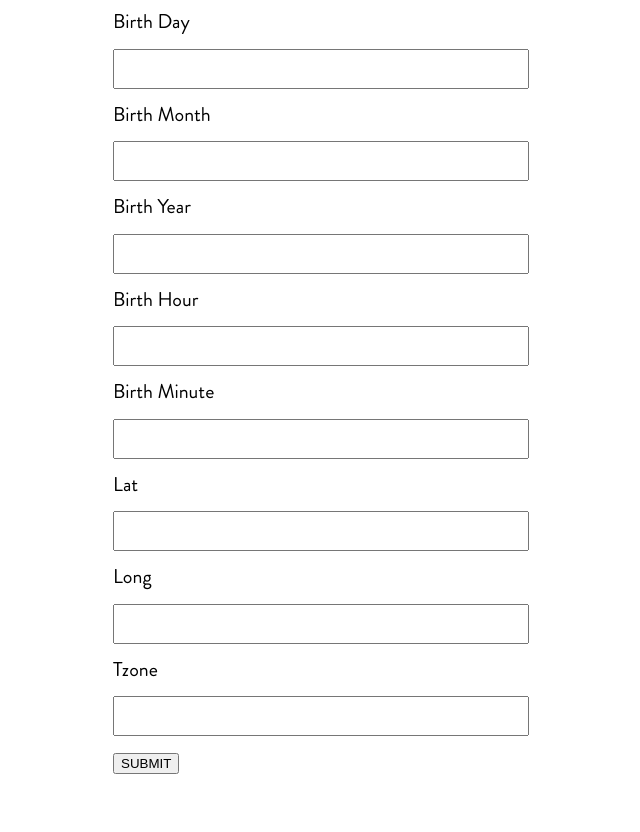
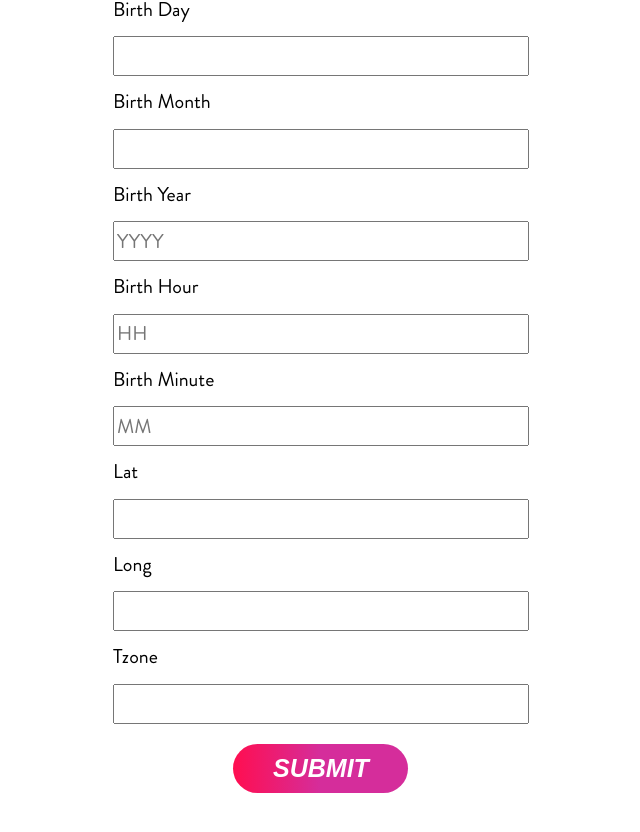
Before and after one commit to MilcahHalili/rising-sign, a Next.js app: page / in a window 1280 px wide. Shown: the part 362-1194 px from the top of the page, without its empty margins (319-959 px from the left). Built offline with nearby package versions, Linux system fonts and the light colour scheme; no server answers.

Commit message:
style form and whitespace

```diff
--- a/components/Form.js
+++ b/components/Form.js
@@ -1,5 +1,7 @@
 import React, { Component } from 'react'
 import styles from '../styles/Form.module.css'
+
+const currentYear = new Date().getFullYear()
 
 export default class Form extends Component {
   state = {
@@ -29,6 +31,8 @@ export default class Form extends Component {
             name="day"
             type="number"
             autoComplete="day"
+            min="1"
+            max="31"
             value={this.day}
             className={styles.input}
             onChange={this.handleChange}
@@ -40,6 +44,8 @@ export default class Form extends Component {
             name="month"
             type="number"
             autoComplete="month"
+            min="1"
+            max="12"
             value={this.month}
             className={styles.input}
             onChange={this.handleChange}
@@ -51,6 +57,8 @@ export default class Form extends Component {
             name="year"
             type="number"
             autoComplete="year"
+            placeholder="YYYY"
+            max={currentYear}
             value={this.year}
             className={styles.input}
             onChange={this.handleChange}
@@ -62,6 +70,7 @@ export default class Form extends Component {
             name="hour"
             type="number"
             autoComplete="hour"
+            placeholder="HH"
             value={this.hour}
             className={styles.input}
             onChange={this.handleChange}
@@ -73,6 +82,7 @@ export default class Form extends Component {
             name="min"
             type="number"
             autoComplete="min"
+            placeholder="MM"
             value={this.min}
             className={styles.input}
             onChange={this.handleChange}
@@ -114,7 +124,13 @@ export default class Form extends Component {
             step="any"
             required
           />
-          <input type="submit" value="SUBMIT" />
+          <div id={styles.submitCntnr}>
+            <input
+              type="submit"
+              value="SUBMIT"
+              id={styles.submit}
+            />
+          </div>
         </form>
       </main>
     )
--- a/components/RisingSign.js
+++ b/components/RisingSign.js
@@ -1,13 +1,16 @@
 export default function RisingSign(props) {
   return (
     <>
-      <h1>{props.ascendant} Rising</h1>
+      <h2 style={{fontSize: 40}}>{props.ascendant} Rising</h2>
       <p
         style={{
           width: '50%',
-          color: '#323232'
+          color: '#323232',
+          marginBottom: 77
         }}
-      >{props.report}</p>
+      >
+        {props.report}
+      </p>
     </>
   )
 }
--- a/next.config.js
+++ /dev/null
@@ -1,8 +0,0 @@
-module.exports = {
-  images: {
-    domains: [
-      'chaninicholas.com',
-      'chart.chaninicholas.com'
-    ]
-  }
-}
--- a/pages/index.js
+++ b/pages/index.js
@@ -49,13 +49,15 @@ export default function Home() {
       <Head>
         <title>Rising Sign Display Tool by Chani</title>
         <link rel="icon" href="/favicon.ico" />
+        <script async src={`https://maps.googleapis.com/maps/api/js?key=${process.env.PLACES_API_KEY}&libraries=places`}></script>
       </Head>
 
       <header
         style={{
           display: 'flex',
           justifyContent: 'center',
-          marginTop: 77
+          marginTop: 77,
+          marginBottom: 19.25
         }}
       >
         <Image
@@ -68,9 +70,12 @@ export default function Home() {
 
       <main className={styles.main}>
         {(!risingSign) ?
-          <Form
-            handleBirthData={handleBirthData}
-          />
+          <>
+            <h1>Rising Sign</h1>
+            <Form
+              handleBirthData={handleBirthData}
+            />
+          </>
           :
           <>
             <Image
--- a/styles/Form.module.css
+++ b/styles/Form.module.css
@@ -10,7 +10,6 @@
 }
 
 .main {
-  padding: 5rem 0;
   flex: 1;
   display: flex;
   flex-direction: column;
@@ -19,3 +18,21 @@
   max-width: 33%;
   min-width: 25%;
 }
+
+#submitCntnr {
+  text-align: center;
+  margin: 10px 0 77px 0;
+}
+
+#submit {
+  background: rgb(255,14,80);
+  background: linear-gradient(90deg, rgba(255,14,80,1) 0%, rgba(213,45,155,1) 50%);
+  font-style: italic;
+  font-weight: 900;
+  font-size: 25px;
+  color: rgb(255, 255, 255);
+  border: none;
+  width: 175px;
+  padding: 10px 0;
+  border-radius: 25px;
+}
--- a/styles/Home.module.css
+++ b/styles/Home.module.css
@@ -8,7 +8,7 @@
 }
 
 .main {
-  padding: 5rem 0;
+  padding: 2.5rem 0 0 0;
   flex: 1;
   display: flex;
   flex-direction: column;
```
Also changed, not shown: 1 other file (tests, documents, lock files or other folders).
